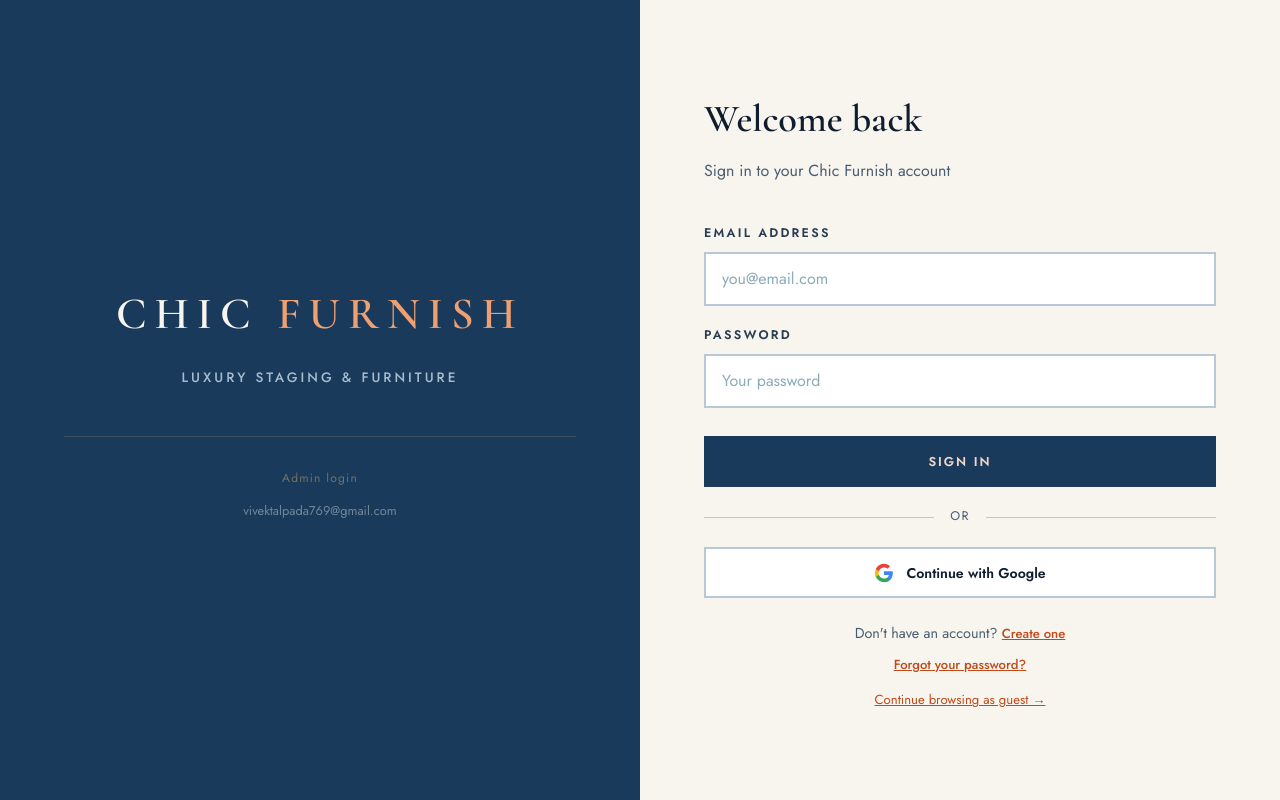
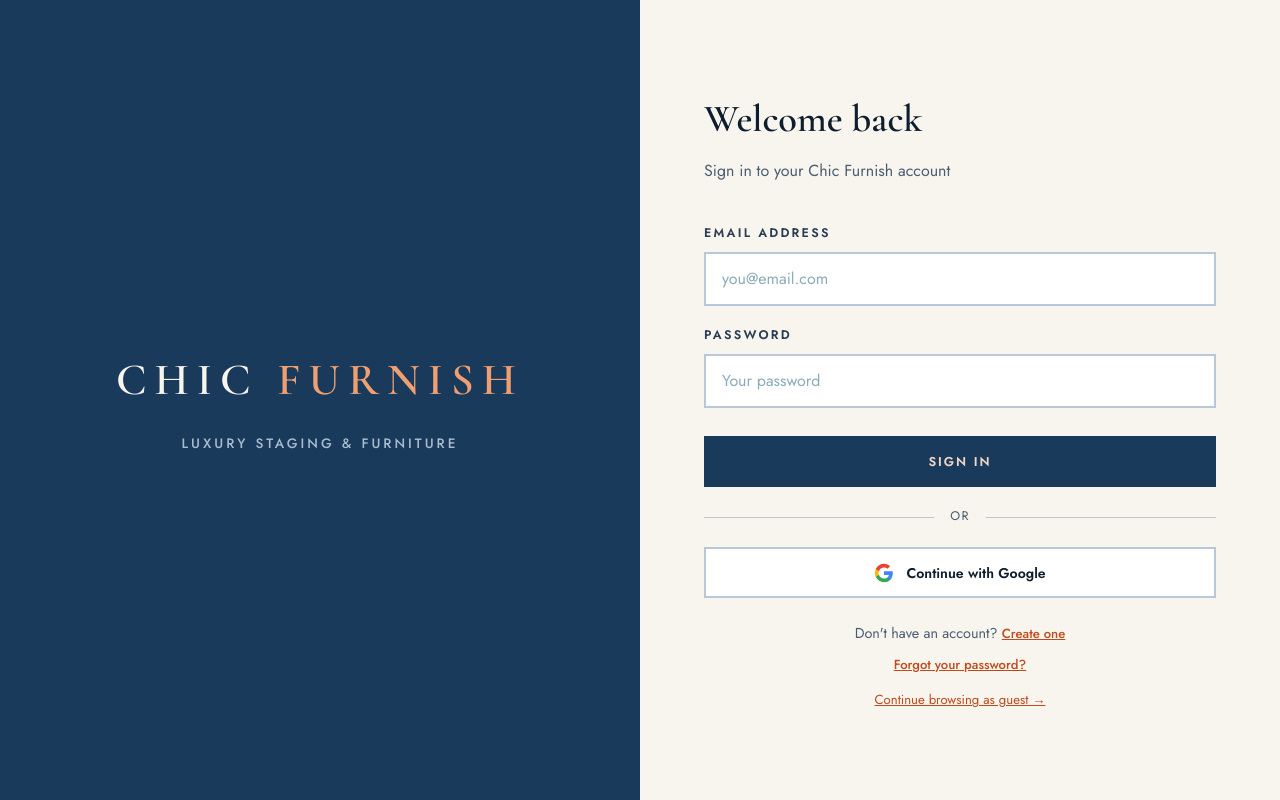
Before and after one commit to vivektalpada07/ChicFurnish, a React (Create React App) app: page /login in a window 1280 px wide. Built offline with nearby package versions, Linux system fonts and the light colour scheme; no server answers.

Commit message:
Allow guest enquiries; remove admin email from login page

```diff
--- a/src/pages/auth/Login.jsx
+++ b/src/pages/auth/Login.jsx
@@ -39,10 +39,6 @@
       <div className="auth-panel-left">
         <div className="auth-logo">CHIC <span>FURNISH</span></div>
         <div className="auth-tagline">Luxury Staging & Furniture</div>
-        <div style={{ marginTop: '3rem', borderTop: '0.5px solid rgba(201,169,110,0.2)', paddingTop: '2rem', width: '100%' }}>
-          <p style={{ fontSize: '0.75rem', color: 'rgba(201,169,110,0.5)', letterSpacing: '0.1em', marginBottom: '0.75rem' }}>Admin login</p>
-          <p style={{ fontSize: '0.8rem', color: 'rgba(250,248,244,0.4)', fontWeight: 300 }}>vivektalpada769@gmail.com</p>
-        </div>
       </div>
 
       <div className="auth-panel-right">
```
